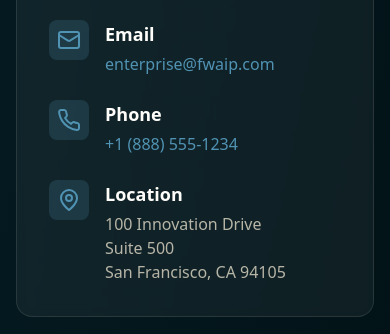
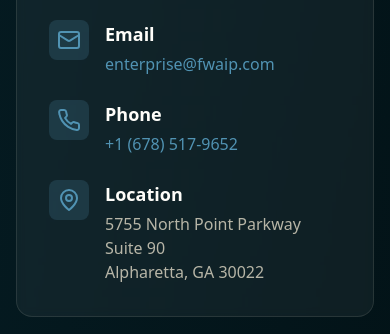
Before and after one commit to jhessing92/fwaip, a React (Vite) app: page / in a window 390 px wide. Shown: the part 6240-6574 px from the top of the page. Built offline with nearby package versions, Linux system fonts and the light colour scheme.

Commit message:
Updated contact information with new phone number and Alpharetta, GA location

```diff
--- a/src/components/Contact.tsx
+++ b/src/components/Contact.tsx
@@ -177,7 +177,7 @@ export const Contact: React.FC = () => {
                   <div>
                     <h4 className="text-lg font-semibold mb-1 text-cream-50">Phone</h4>
                     <a href="tel:+16785179652" className="text-secondary-400 hover:text-secondary-300 transition-colors">
-                      +1 (888) 555-1234
+                      +1 (678) 517-9652
                     </a>
                   </div>
                 </div>
@@ -189,9 +189,9 @@ export const Contact: React.FC = () => {
                   <div>
                     <h4 className="text-lg font-semibold mb-1 text-cream-50">Location</h4>
                     <p className="text-cream-100/70">
-                      100 Innovation Drive<br />
-                      Suite 500<br />
-                      San Francisco, CA 94105
+                      5755 North Point Parkway<br />
+                      Suite 90<br />
+                      Alpharetta, GA 30022
                     </p>
                   </div>
                 </div>
--- a/src/components/sections/ContactSection.tsx
+++ b/src/components/sections/ContactSection.tsx
@@ -39,7 +39,7 @@ const ContactSection: React.FC = () => {
                 </div>
                 <div>
                   <h4 className="text-lg font-medium text-gray-900">Address</h4>
-                  <p className="text-gray-600 mt-1">123 Innovation Drive, Tech City, CA 94103</p>
+                  <p className="text-gray-600 mt-1">5755 North Point Parkway, Suite 90, Alpharetta, GA 30022</p>
                 </div>
               </div>
 
@@ -63,7 +63,7 @@ const ContactSection: React.FC = () => {
                 </div>
                 <div>
                   <h4 className="text-lg font-medium text-gray-900">Phone</h4>
-                  <p className="text-gray-600 mt-1">+1 (555) 123-4567</p>
+                  <p className="text-gray-600 mt-1">+1 (678) 517-9652</p>
                 </div>
               </div>
             </div>
```
